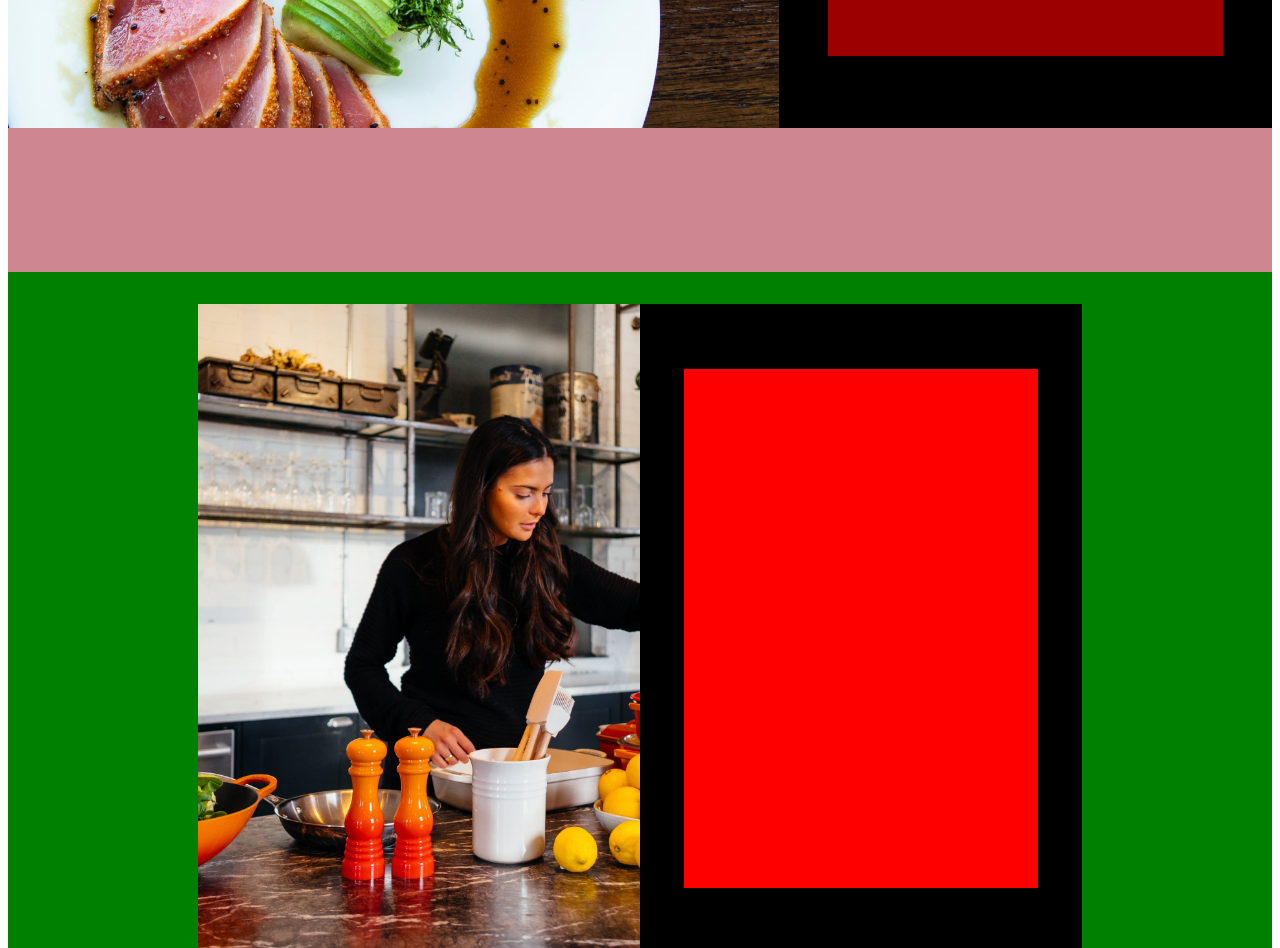
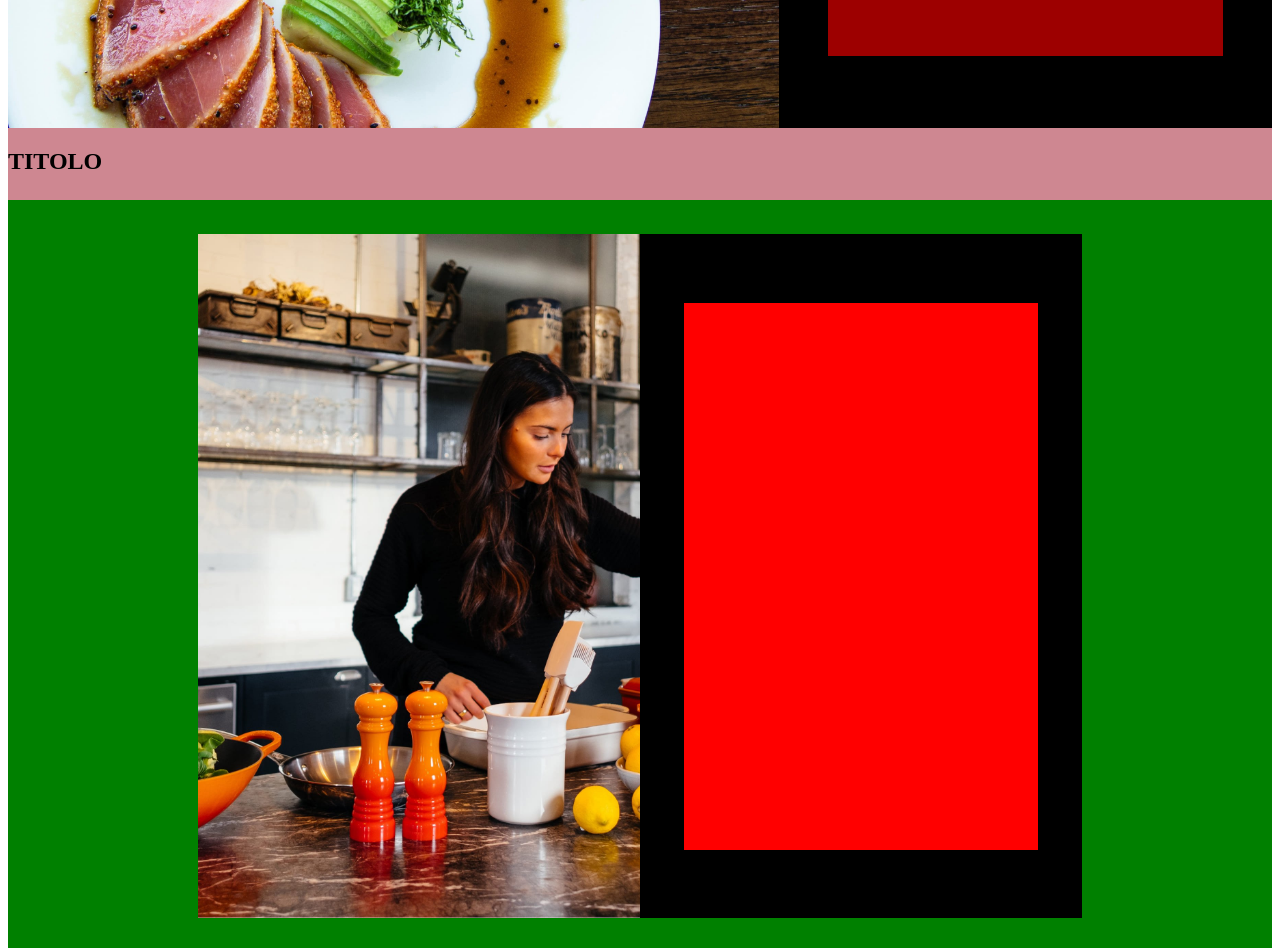
Before and after one commit to AngeloDima/proj-html-vuejs, a Vue app: page / in a window 1280 px wide. Shown: the part 2680-3628 px from the top of the page. Built offline with nearby package versions, Linux system fonts and the light colour scheme.

Commit message:
fix height section_four

```diff
--- a/src/components/section_four.vue
+++ b/src/components/section_four.vue
@@ -1,6 +1,6 @@
 <template>
     <section id="section_four">
-        <div class="mini_titolo"></div>
+        <div class="mini_titolo"><h1>TITOLO</h1></div>
 
         <div class="container_img">
             <div class="poster">
@@ -32,12 +32,12 @@
         flex-direction: column;
         .mini_titolo{
             width: 100%;
-            height: 10%;
+            height: 5%;
             background-color: rgba(255, 0, 0, 0.432);
         }
         .container_img{
             width: 100%;
-            height: 90%;
+            height: 95%;
             background-color: green;
 
             display: flex;
```
